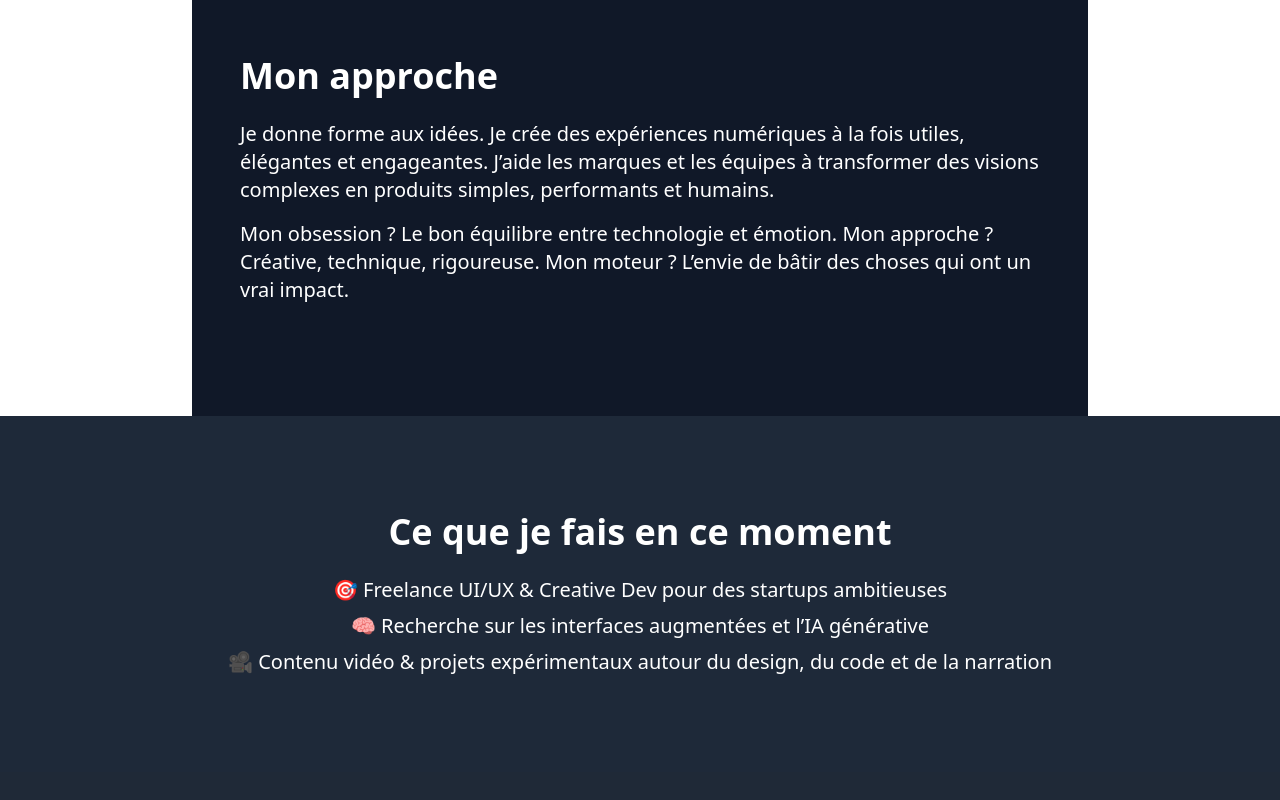
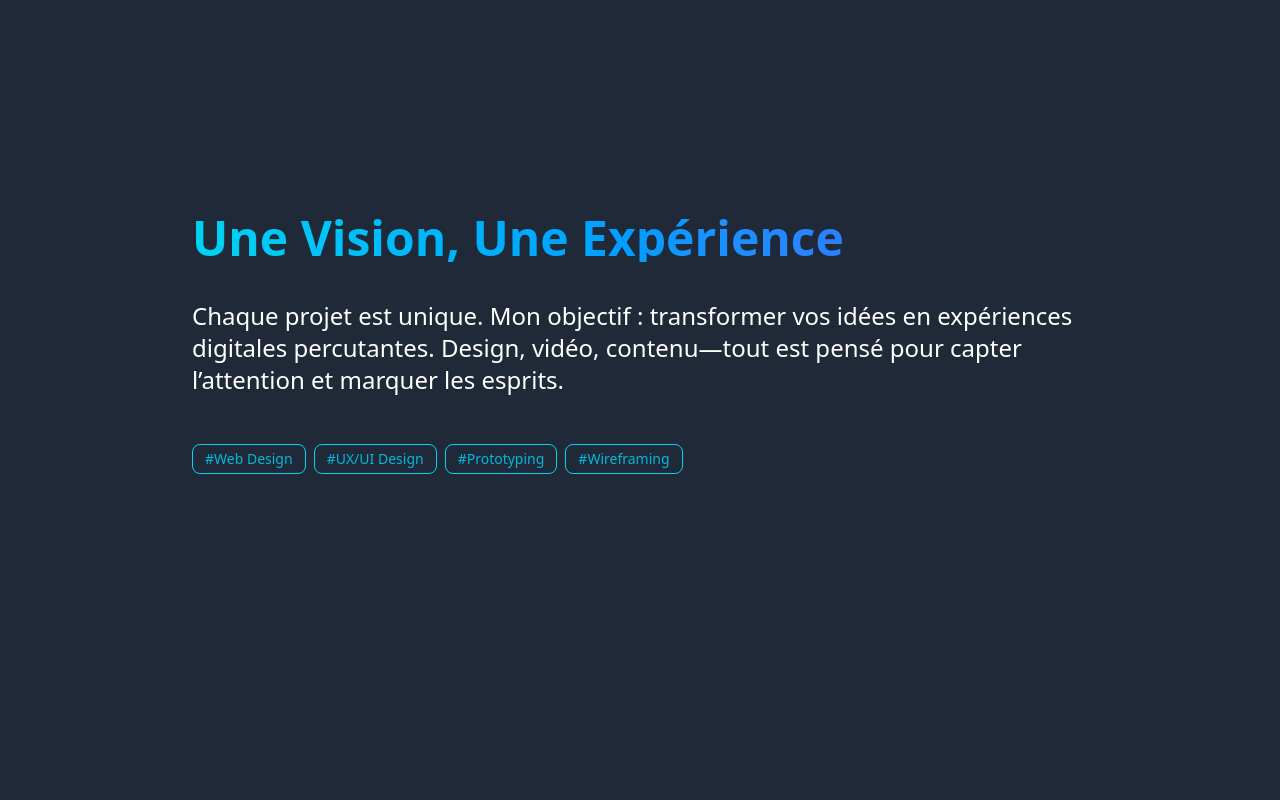
Before and after one commit to gglaine/gldev2025, a Vue app: page / in a window 1280 px wide. Shown: the part 840-1640 px from the top of the page. Built offline with nearby package versions, Linux system fonts and the light colour scheme.

Commit message:
clean copy minimal online

```diff
--- a/src/App.vue
+++ b/src/App.vue
@@ -10,25 +10,6 @@
     <a href="#contact" class="absolute bottom-12 bg-gradient-to-r from-cyan-500 to-blue-600 text-white px-8 py-4 rounded-lg font-semibold text-lg hover:from-cyan-600 hover:to-blue-700 transition-all transform hover:scale-105 animate-bounce">
       Let’s Work Together
     </a>
-  </section>
-
-  <!-- About Section -->
-  <section class="bg-gray-900 py-24 text-white text-left px-6 md:px-12 max-w-4xl mx-auto">
-    <h2 class="text-4xl font-bold mb-6">Mon approche</h2>
-    <p class="text-xl mb-4">
-      Je donne forme aux idées. Je crée des expériences numériques à la fois utiles, élégantes et engageantes. J’aide les marques et les équipes à transformer des visions complexes en produits simples, performants et humains.
-    </p>
-    <p class="text-xl mb-4">
-      Mon obsession ? Le bon équilibre entre technologie et émotion. Mon approche ? Créative, technique, rigoureuse. Mon moteur ? L’envie de bâtir des choses qui ont un vrai impact.
-    </p>
-  </section>
-
-  <!-- Current Focus -->
-  <section class="bg-gray-800 py-24 text-white text-center">
-    <h2 class="text-4xl font-bold mb-6">Ce que je fais en ce moment</h2>
-    <p class="text-xl mb-2">🎯 Freelance UI/UX & Creative Dev pour des startups ambitieuses</p>
-    <p class="text-xl mb-2">🧠 Recherche sur les interfaces augmentées et l’IA générative</p>
-    <p class="text-xl">🎥 Contenu vidéo & projets expérimentaux autour du design, du code et de la narration</p>
   </section>
 
   <!-- Story Timeline -->
@@ -48,34 +29,7 @@
     </div>
   </section>
 
-  <!-- Testimonials Section -->
-  <section class="testimonials py-24 bg-gray-800 text-white">
-    <div class="container mx-auto px-6">
-      <h2 class="text-5xl font-bold text-left mb-12">Ils Parlent de Moi</h2>
-      <div class="grid grid-cols-1 md:grid-cols-2 lg:grid-cols-3 gap-8">
-        <div v-for="(testimonial, index) in testimonials" :key="index" class="p-6 bg-gray-900 rounded-lg shadow-lg hover:shadow-xl transition-shadow duration-300">
-          <p class="text-lg italic">"{{ testimonial.quote }}"</p>
-          <div class="mt-4 font-bold text-lg">{{ testimonial.author }}</div>
-        </div>
-      </div>
-    </div>
-  </section>
 
-  <!-- Contact Section -->
-  <section id="contact" class="contact py-24 bg-gray-900 text-white">
-    <div class="container mx-auto px-6 text-left">
-      <h2 class="text-5xl font-bold mb-6">Discutons de votre projet</h2>
-      <p class="text-lg font-light mb-6">Prêt à transformer votre idée en réalité ? Contactez-moi.</p>
-      <form class="max-w-lg mx-auto">
-        <input type="text" placeholder="Nom" class="w-full p-3 mb-4 bg-gray-800 rounded-lg text-white focus:outline-none focus:ring-2 focus:ring-cyan-400 transition-all" />
-        <input type="email" placeholder="Email" class="w-full p-3 mb-4 bg-gray-800 rounded-lg text-white focus:outline-none focus:ring-2 focus:ring-cyan-400 transition-all" />
-        <textarea placeholder="Parlez-moi de votre projet..." class="w-full p-3 mb-4 bg-gray-800 rounded-lg text-white focus:outline-none focus:ring-2 focus:ring-cyan-400 transition-all"></textarea>
-        <button type="submit" class="px-6 py-3 text-lg font-semibold bg-gradient-to-r from-cyan-500 to-blue-600 rounded-lg hover:from-cyan-600 hover:to-blue-700 transition">
-          Envoyer
-        </button>
-      </form>
-    </div>
-  </section>
 </template>
 
 <script setup>
--- a/src/components/InkText.vue
+++ b/src/components/InkText.vue
@@ -1,5 +1,9 @@
 <template>
-  <span ref="textElement" class="ink-text">
+  <span
+    ref="textElement"
+    class="ink-text"
+    :style="{ '--fade-speed': fadeSpeed + 'ms' }"
+  >
     <span class="text-content" :class="gradientClass">
       {{ targetText }}
     </span>
@@ -12,38 +16,34 @@ import { ref, onMounted, onUnmounted } from 'vue';
 
 const props = defineProps({
   targetText: { type: String, required: true }, // The final revealed text
-  fadeSpeed: { type: Number, default: 100 }, // Speed of the fade-in effect (ms)
-  delay: { type: Number, default: 0 }, // Delay before the animation starts (ms)
-  gradientClass: { type: String, default: '' }, // Gradient text class
+  fadeSpeed: { type: Number, default: 300 },      // Speed of the fade-in effect (ms)
+  delay: { type: Number, default: 0 },            // Delay before the animation starts (ms)
+  gradientClass: { type: String, default: '' },     // Additional gradient text class
 });
 
 const textElement = ref(null);
 let timeoutId = null;
 
-// Function to check visibility and apply reveal effect
+// When the component is in view, add "reveal-active" for the transition
 const handleScroll = () => {
   const rect = textElement.value.getBoundingClientRect();
   const isVisible = rect.top < window.innerHeight * 0.8 && rect.bottom > 0;
-
   if (isVisible) {
-    // Clear any existing timeout to avoid multiple triggers
     if (timeoutId) clearTimeout(timeoutId);
-
-    // Apply reveal effect after the specified delay
     timeoutId = setTimeout(() => {
-      textElement.value.classList.add("reveal-active"); // Apply smooth appearance
+      textElement.value.classList.add("reveal-active");
     }, props.delay);
   }
 };
 
 onMounted(() => {
   window.addEventListener("scroll", handleScroll);
-  handleScroll(); // Check visibility on load
+  handleScroll(); // Trigger check on load
 });
 
 onUnmounted(() => {
   window.removeEventListener("scroll", handleScroll);
-  if (timeoutId) clearTimeout(timeoutId); // Cleanup timeout
+  if (timeoutId) clearTimeout(timeoutId);
 });
 </script>
 
@@ -54,28 +54,39 @@ onUnmounted(() => {
   overflow: hidden;
 }
 
+/* The text starts slightly translated downward with zero opacity */
 .text-content {
   opacity: 0;
-  transition: opacity v-bind('props.fadeSpeed + "ms"') ease-out;
+  transform: translateY(10px);
+  transition: opacity var(--fade-speed) ease-out,
+              transform var(--fade-speed) ease-out;
 }
 
+/* The mask, with a smooth sliding gradient, covers the text */
 .reveal-mask {
   position: absolute;
   top: 0;
   left: 0;
   width: 100%;
   height: 100%;
-  background: linear-gradient(to right, transparent 0%, rgb(18, 50, 179) 80%, transparent 100%);
+  background: linear-gradient(
+    to right,
+    transparent 0%,
+    rgb(18, 50, 179) 80%,
+    transparent 100%
+  );
   transform: translateX(-100%);
-  transition: transform v-bind('props.fadeSpeed + "ms"') ease-in-out;
-  border-radius: 44px;
-  padding: 2em;
+  transition: transform var(--fade-speed) ease-in-out;
+  border-radius: 4px;
 }
 
+/* When in view, the text fades and slides into place */
 .reveal-active .text-content {
   opacity: 1;
+  transform: translateY(0);
 }
 
+/* The mask slides all the way to the right, revealing the text underneath */
 .reveal-active .reveal-mask {
   transform: translateX(100%);
 }
```
